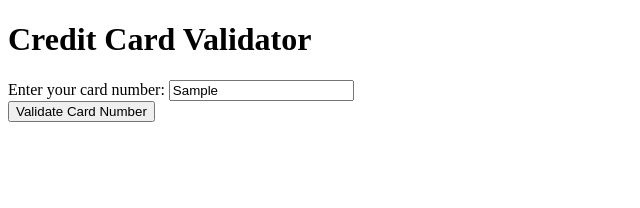
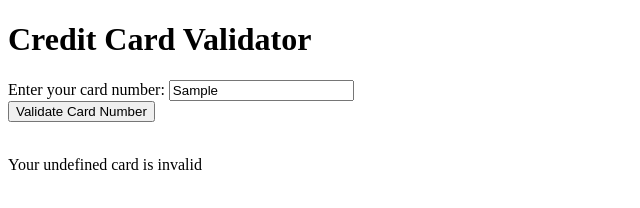
Before and after one commit to chandlerscott123/card-validation, a plain HTML site: page index.html in a window 1280 px wide. Both pictures are taken after typing "Sample" into the empty fields and a click on the button "Validate Card Number". Shown: the whole page, without its empty margins (0-640 px from the left). Drawn offline with Linux system fonts and the light colour scheme.

Commit message:
style results to hide until submission of user input

```diff
--- a/css/styles.css
+++ b/css/styles.css
@@ -0,0 +1,3 @@
+.hidden{
+  display:none;
+}
--- a/index.html
+++ b/index.html
@@ -3,7 +3,9 @@
 <head>
   <title>Beautiful Numbers</title>
   <script src="js/scripts.js"></script>
+  <link href="css/styles.css" type="text/css" rel="stylesheet">
 </head>
+
 <body>
   <div id="credit-card">
   <h1>Credit Card Validator</h1>
@@ -13,7 +15,9 @@
     <input type="text" name="card-num" id="card-num"><br>
     <button type="submit">Validate Card Number</button>
   </form>
-  <div id="result">
+  <br>
+  <div id="result" class="hidden">
+    <p>Your <span id="type"></span> card is <span id="valid"></span></p>
   </div>
   </div>
 </body>
--- a/js/scripts.js
+++ b/js/scripts.js
@@ -11,7 +11,7 @@ function isOne(string){
 function sumCardDigits(cardNumStr){
   let sum=0;
   let num;
-  let cardNumArr = cardNumStr.split(""); //make array
+  let cardNumArr = cardNumStr.split("");
 
 
   //check length of cardNumArr
@@ -65,14 +65,15 @@ function doubleAlternatingCardDigits(cardNum){
 
 
 
-//checks that cardNum ends in 0
+//check that cardNum ends in 0
 function isValid(num){
-  return num.endsWith('0');
+  return num.endsWith(0);
 }
 
 
 function processCard(cardNum){
 
+  //process card number, return true if valid
   let cardNum1 = doubleAlternatingCardDigits(cardNum);
   let cardNum2 = sumCardDigits(cardNum1).toString();
   if(isValid(cardNum2)){
@@ -90,6 +91,8 @@ function getCardType(cardNum){
   let cardIdArr = ['3', '4', '5', '6'];
   let cardTypeArr = ["American Express", "Visa", "Mastercard", "Discover"];
 
+  //card number starts with an element in cardIdArr,
+  //match the index in cardTypeArr
   if(cardIdArr.indexOf(cardNum[0])+1){
     cardType = cardTypeArr[cardIdArr.indexOf(cardNum[0])];
   }
@@ -101,11 +104,16 @@ function getCardType(cardNum){
 
 function handleSubmission(event){
   event.preventDefault();
-  let cardNum = document.getElementById("card-num").value;
+  const cardNum = document.getElementById("card-num").value;
+  const isCardValid = processCard(cardNum);
+  const cardType = getCardType(cardNum);
+  const cardDiv = document.getElementById("result");
+  cardDiv.removeAttribute("class");
+  const typeSpan = document.querySelector("span#type");
+  const validSpan = document.querySelector("span#valid");
 
-
-
-
+  typeSpan.innerText = cardType;
+  validSpan.innerText= isCardValid ? "valid" : "invalid";
 
 }
 
```
